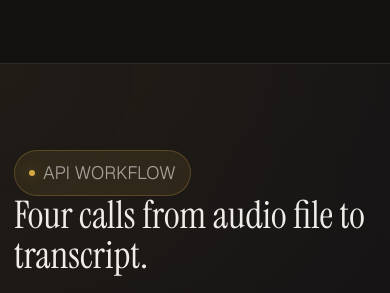
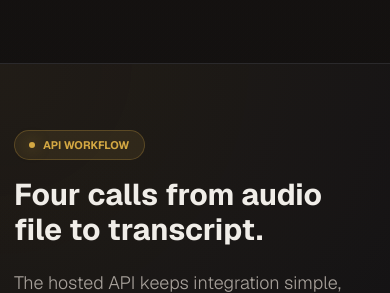
Before and after one commit to manynames3/super-transcriber-api, a plain HTML site: page landing/index.html in a window 390 px wide. Shown: the part 1187-1480 px from the top of the page. Drawn offline with nearby package versions, Linux system fonts and the light colour scheme.

Commit message:
Fix landing section typography

```diff
--- a/landing/styles.css
+++ b/landing/styles.css
@@ -262,10 +262,24 @@
   max-width: 760px;
   margin: 0;
   color: var(--ink);
+  letter-spacing: 0;
+}
+
+.hero h1,
+.lineage h2,
+.cta-content h2,
+.docs-hero h1 {
   font-family: "Instrument Serif", Georgia, serif;
   font-weight: 400;
   line-height: 0.98;
-  letter-spacing: 0;
+}
+
+.section-heading h2,
+.code-copy h2 {
+  max-width: 720px;
+  font-size: 38px;
+  font-weight: 700;
+  line-height: 1.12;
 }
 
 .hero h1 {
@@ -358,8 +372,8 @@
 }
 
 .lineage p:last-child,
-.section-heading p,
-.code-copy p {
+.section-heading > p:not(.section-kicker),
+.code-copy > p:not(.section-kicker) {
   margin: 0;
   color: var(--muted);
   font-size: 18px;
@@ -368,10 +382,7 @@
 }
 
 .lineage h2,
-.section-heading h2,
-.code-copy h2,
-.cta-content h2,
-.docs-hero h1 {
+.cta-content h2 {
   font-size: 56px;
 }
 
@@ -391,7 +402,7 @@
   margin-bottom: 34px;
 }
 
-.section-heading p {
+.section-heading > p:not(.section-kicker) {
   margin-top: 20px;
 }
 
@@ -909,12 +920,16 @@
   }
 
   .lineage h2,
-  .section-heading h2,
-  .code-copy h2,
   .cta-content h2,
   .docs-hero h1 {
     font-size: 38px;
     line-height: 1.05;
+  }
+
+  .section-heading h2,
+  .code-copy h2 {
+    font-size: 30px;
+    line-height: 1.16;
   }
 
   .docs-hero {
```
